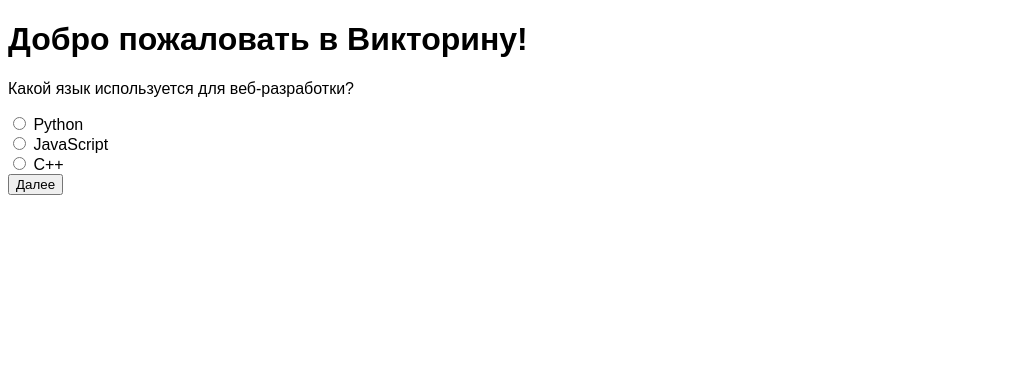
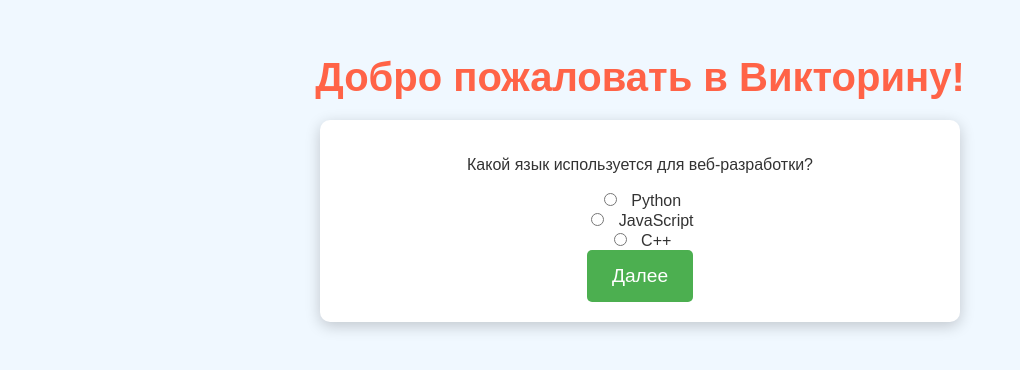
Before and after one commit to NataliyaTennova/viktorina1, a plain HTML site: page index.html in a window 1280 px wide. Both pictures are taken after a click on the button "Начать викторину". Shown: the whole page, without its empty margins (0-1020 px from the left). Drawn offline with Linux system fonts and the light colour scheme.

Commit message:
Update style.css
Всё не работало файлы новые

```diff
--- a/style.css
+++ b/style.css
@@ -1,39 +1,68 @@
-/* Основные стили */
 body {
-    font-family: Arial, sans-serif;
+    font-family: 'Arial', sans-serif;
+    background-color: #f0f8ff; /* Светло-голубой фон */
+    color: #333; /* Цвет текста */
+    text-align: center; /* Центрирование текста */
+    padding: 20px;
 }
 
-.modal {
-    display: none; /* Скрываем модальное окно по умолчанию */
-    position: fixed;
-    z-index: 1;
-    left: 0;
-    top: 0;
-    width: 100%; /* Полная ширина */
-    height: 100%; /* Полная высота */
-    overflow: auto; /* Включает прокрутку при необходимости */
-    background-color: rgb(0,0,0); /* Черный фон */
-    background-color: rgba(0,0,0,0.4); /* Случайный фон с прозрачностью */
+h1 {
+    color: #ff6347; /* Томатный красный цвет */
+    font-size: 2.5em; /* Крупный размер шрифта */
+    margin-bottom: 20px;
 }
 
-.modal-content {
-    background-color: #fefefe;
-    margin: 15% auto; /* 15% сверху и центрирование */
-    padding: 20px;
-    border: 1px solid #888;
-    width: 80%; /* Ширина модального окна */
+button {
+    background-color: #4caf50; /* Зеленый цвет для кнопок */
+    color: white; /* Цвет текста на кнопках */
+    border: none; /* Убрать рамку */
+    border-radius: 5px; /* Скругленные углы */
+    padding: 15px 25px; /* Поля (отступы) */
+    font-size: 1.2em; /* Увеличенный размер шрифта */
+    cursor: pointer; /* Курсор-указатель */
+    transition: background-color 0.3s; /* Плавный переход для фона кнопки */
 }
 
-.close {
-    color: #aaa;
-    float: right;
-    font-size: 28px;
-    font-weight: bold;
+button:hover {
+    background-color: #45a049; /* Темный зеленый при наведении */
 }
 
-.close:hover,
-.close:focus {
-    color: black;
-    text-decoration: none;
-    cursor: pointer;
+#quiz-container {
+    margin: 20px auto; /* Центрирование контейнера */
+    padding: 20px;
+    border-radius: 10px; /* Скругленные углы */
+    background-color: #fff; /* Белый фон */
+    box-shadow: 0 4px 15px rgba(0, 0, 0, 0.2); /* Тень для контейнера */
+    max-width: 600px; /* Максимальная ширина контейнера */
 }
+
+input[type="radio"] {
+    margin-right: 10px; /* Отступ между радио кнопкой и текстом */
+}
+
+#result-container {
+    margin-top: 20px;
+    padding: 20px;
+    border-radius: 10px; /* Скругленные углы */
+    background-color: #f9f9f9; /* Светло-серый фон */
+    box-shadow: 0 4px 15px rgba(0, 0, 0, 0.2); /* Тень для контейнера результатов */
+}
+
+#result-message {
+    font-size: 1.5em; /* Крупный размер текста для результата */
+    color: #ff6347; /* Томатный красный цвет */
+}
+
+/* Стиль для трансформации страницы */
+@keyframes fadeIn {
+    from {
+        opacity: 0;
+    }
+    to {
+        opacity: 1;
+    }
+}
+
+body {
+    animation: fadeIn 1s; /* Анимация при загрузке страницы */
+}
```
